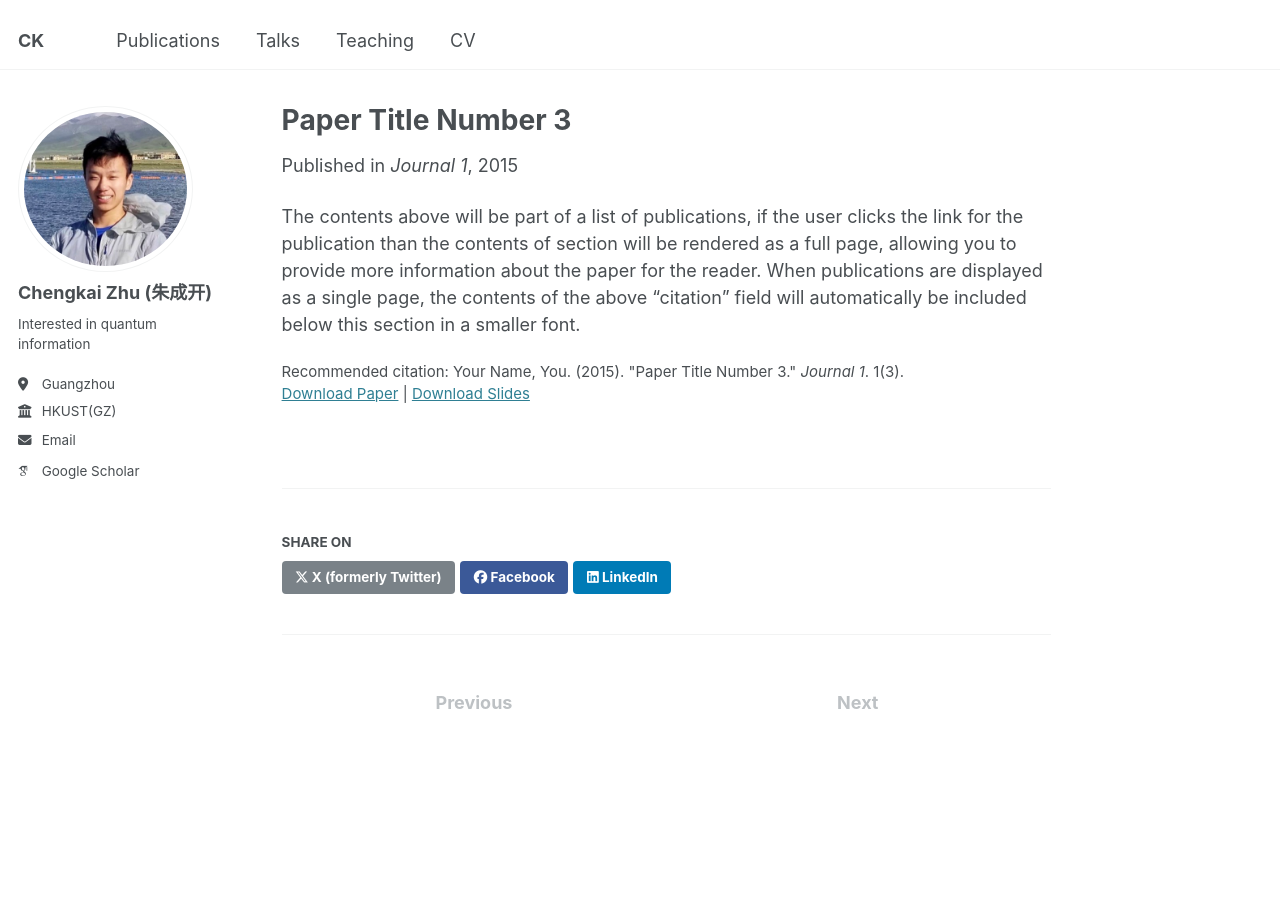
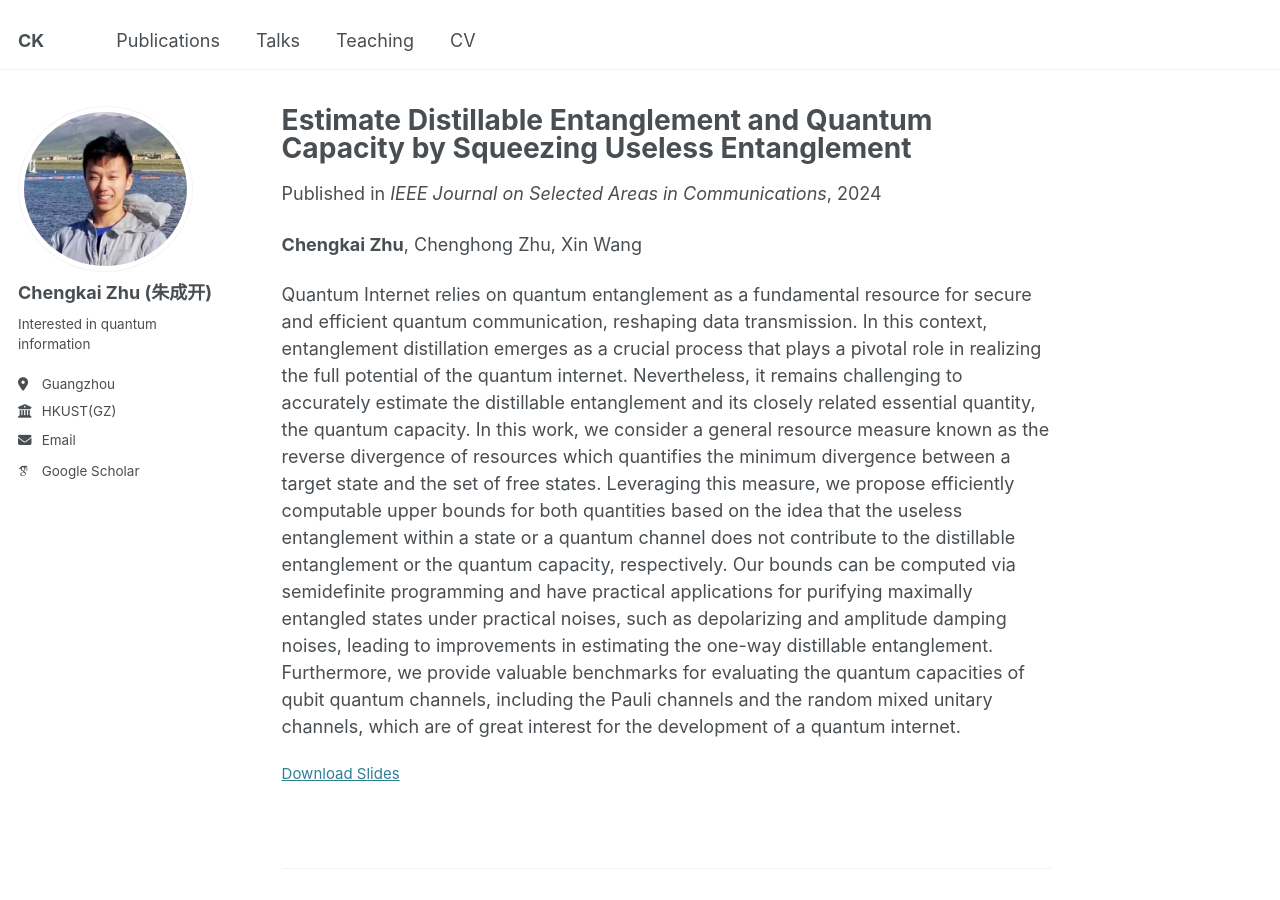
Before and after one commit to Chengkai-Zhu/Chengkai-Zhu.github.io, a Jekyll site: the page built from _publications/2015-10-01-paper-title-number-3.md, in a window 1280 px wide and 900 px high. Built offline with Jekyll 4.4.1, drawn with Linux system fonts in a browser that asks for light colours; some web fonts are replaced.

Commit message:
Update 2015-10-01-paper-title-number-3.md

```diff
--- a/_publications/2015-10-01-paper-title-number-3.md
+++ b/_publications/2015-10-01-paper-title-number-3.md
@@ -1,14 +1,14 @@
 ---
-title: "Paper Title Number 3"
+title: "Estimate Distillable Entanglement and Quantum Capacity by Squeezing Useless Entanglement"
 collection: publications
 category: manuscripts
 permalink: /publication/2015-10-01-paper-title-number-3
-excerpt: 'This paper is about the number 3. The number 4 is left for future work.'
-date: 2015-10-01
-venue: 'Journal 1'
+date: 2024-03-21
+venue: 'IEEE Journal on Selected Areas in Communications'
 slidesurl: 'http://academicpages.github.io/files/slides3.pdf'
-paperurl: 'http://academicpages.github.io/files/paper3.pdf'
-citation: 'Your Name, You. (2015). &quot;Paper Title Number 3.&quot; <i>Journal 1</i>. 1(3).'
+paperurl: 'https://ieeexplore.ieee.org/abstract/document/10477880?casa_token=lBfyR-UfBgUAAAAA:vWqM0ZPkXR49AD5D0NKzN7HcIr9NC3BS41h7OlDR2H_AogvQvw59E3qKmiwtgHJzCo8tBgWpYocN'
 ---
 
-The contents above will be part of a list of publications, if the user clicks the link for the publication than the contents of section will be rendered as a full page, allowing you to provide more information about the paper for the reader. When publications are displayed as a single page, the contents of the above "citation" field will automatically be included below this section in a smaller font.
+**Chengkai Zhu**, Chenghong Zhu, Xin Wang
+
+Quantum Internet relies on quantum entanglement as a fundamental resource for secure and efficient quantum communication, reshaping data transmission. In this context, entanglement distillation emerges as a crucial process that plays a pivotal role in realizing the full potential of the quantum internet. Nevertheless, it remains challenging to accurately estimate the distillable entanglement and its closely related essential quantity, the quantum capacity. In this work, we consider a general resource measure known as the reverse divergence of resources which quantifies the minimum divergence between a target state and the set of free states. Leveraging this measure, we propose efficiently computable upper bounds for both quantities based on the idea that the useless entanglement within a state or a quantum channel does not contribute to the distillable entanglement or the quantum capacity, respectively. Our bounds can be computed via semidefinite programming and have practical applications for purifying maximally entangled states under practical noises, such as depolarizing and amplitude damping noises, leading to improvements in estimating the one-way distillable entanglement. Furthermore, we provide valuable benchmarks for evaluating the quantum capacities of qubit quantum channels, including the Pauli channels and the random mixed unitary channels, which are of great interest for the development of a quantum internet.
```
